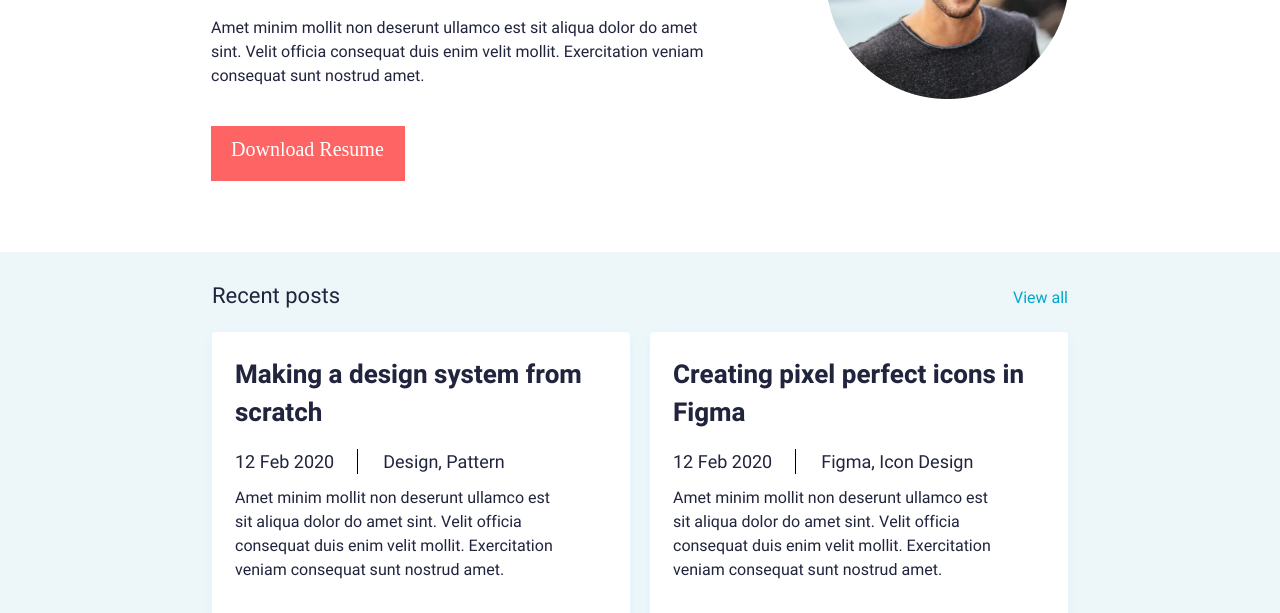
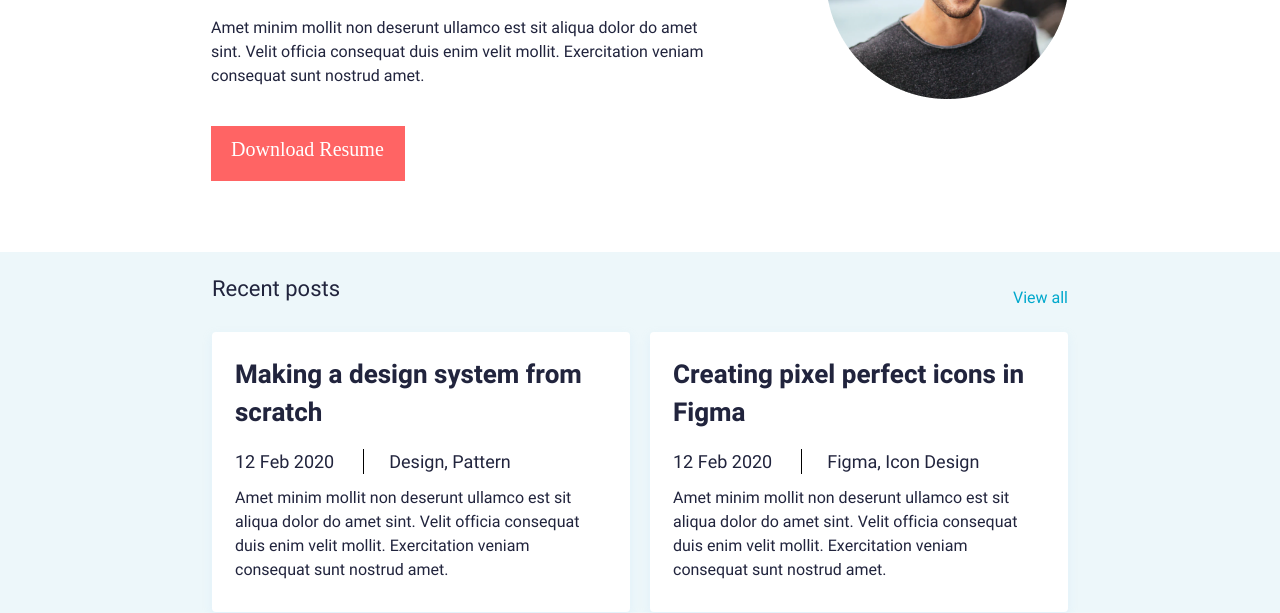
Before and after one commit to sotnik89/john-2, a plain HTML site: page index.html in a window 1280 px wide. Shown: the part 340-953 px from the top of the page. Drawn offline with Linux system fonts and the light colour scheme.

Commit message:
Revised section "making a design"

```diff
--- a/css/style.css
+++ b/css/style.css
@@ -131,11 +131,9 @@ header nav ul li:hover {
 /*post*/
 
 .post {
-    width: 100%;
-    min-height: 396px;
     padding-top: 7px;
     padding-bottom: 32px;
-    background-color: #EDF7FA;;
+    background-color: #EDF7FA;
 }
 
 .sub_post {
@@ -149,8 +147,7 @@ header nav ul li:hover {
 }
 
 .recent_posts h4 {
-    margin-top: 7px;
-    margin-bottom: 2px;
+align-items: center;
     font-family: 'heeboregular';
     font-weight: 400;
     font-size: 22px;
@@ -172,15 +169,15 @@ header nav ul li:hover {
 .design {
     display: flex;
     justify-content: space-between;
-    max-width: 856px;
 }
 
 .design_system {
-    width: 418px;
-    height: 295px;
+    max-width: 418px;
     background-color: #FFFFFF;
     box-shadow: 0px 4px 10px rgba(187, 225, 250, 0.25);
     border-radius: 4px;
+    padding: 24px 21px 30px 23px;
+    box-sizing: border-box;
 }
 
 .design_system h4 {
@@ -189,36 +186,18 @@ header nav ul li:hover {
     font-size: 26px;
     line-height: 38px;
     color: #21243D;
-    padding-top: 24px;
-    padding-right: 21px;
-    padding-left: 23px;
     margin-bottom: 17px;
 }
 
-.feb {
-    padding-left: 23px;
+.design_system span{
     font-family: 'heeboregular';
     font-weight: 400;
     font-size: 18px;
     line-height: 26px;
     color: #21243D;
 }
-
-.pattern {
-    font-family: 'heeboregular';
-    font-weight: 400;
-    font-size: 18px;
-    line-height: 26px;
-    color: #21243D;
-}
-
-.design_system h5 {
-    font-family: 'heeboregular';
-    font-weight: 400;
-    font-size: 18px;
-    line-height: 26px;
-    color: #21243D;
-    padding-left: 23px;
+.figma{
+    margin-left: 25px;
 }
 
 .figma:before {
@@ -235,16 +214,8 @@ header nav ul li:hover {
     font-size: 16px;
     line-height: 24px;
     color: #21243D;
-    max-width: 368px;
-    margin-bottom: 7px;
+max-width: 368px;
     margin-top: 11px;
-    padding-right: 27px;
-    padding-left: 23px;
-    box-sizing: border-box;
-}
-
-.icon {
-    display: flex;
 }
 
 /*container_a*/
--- a/index.html
+++ b/index.html
@@ -61,33 +61,26 @@
                 <a href="#">View all</a>
             </div>
             <div class="design">
-                <div class="design_system">
+                <article class="design_system">
                     <h4>Making a design system from scratch</h4>
-                    <div class="icon">
-                        <div>
-                            <h5>12 Feb 2020</h5>
-                        </div>
-                        <div>
-                            <h5 class="figma">Design, Pattern</h5>
-                        </div>
+                    <div >
+                        <span>12 Feb 2020</span>
+                        <span class="figma">Design, Pattern</span>
                     </div>
                     <p>Amet minim mollit non deserunt ullamco est sit aliqua dolor do amet sint. Velit officia consequat
                         duis enim velit mollit. Exercitation veniam consequat sunt nostrud amet.
                     </p>
-                </div>
-                <div class="design_system">
+                </article>
+                <article class="design_system">
                     <h4>Creating pixel perfect icons in Figma</h4>
-                    <div class="icon">
-                        <div>
-                            <h5>12 Feb 2020</h5>
-                        </div>
-                        <div>
-                            <h5 class="figma">Figma, Icon Design</h5>
-                        </div>
+                    <div>
+                        <span>12 Feb 2020</span>
+                        <span class="figma">Figma, Icon Design</span>
                     </div>
                     <p>Amet minim mollit non deserunt ullamco est sit aliqua dolor do amet sint. Velit officia consequat
-                        duis enim velit mollit. Exercitation veniam consequat sunt nostrud amet.</p>
-                </div>
+                        duis enim velit mollit. Exercitation veniam consequat sunt nostrud amet.
+                    </p>
+                </article>
             </div>
         </div>
     </section>
```
